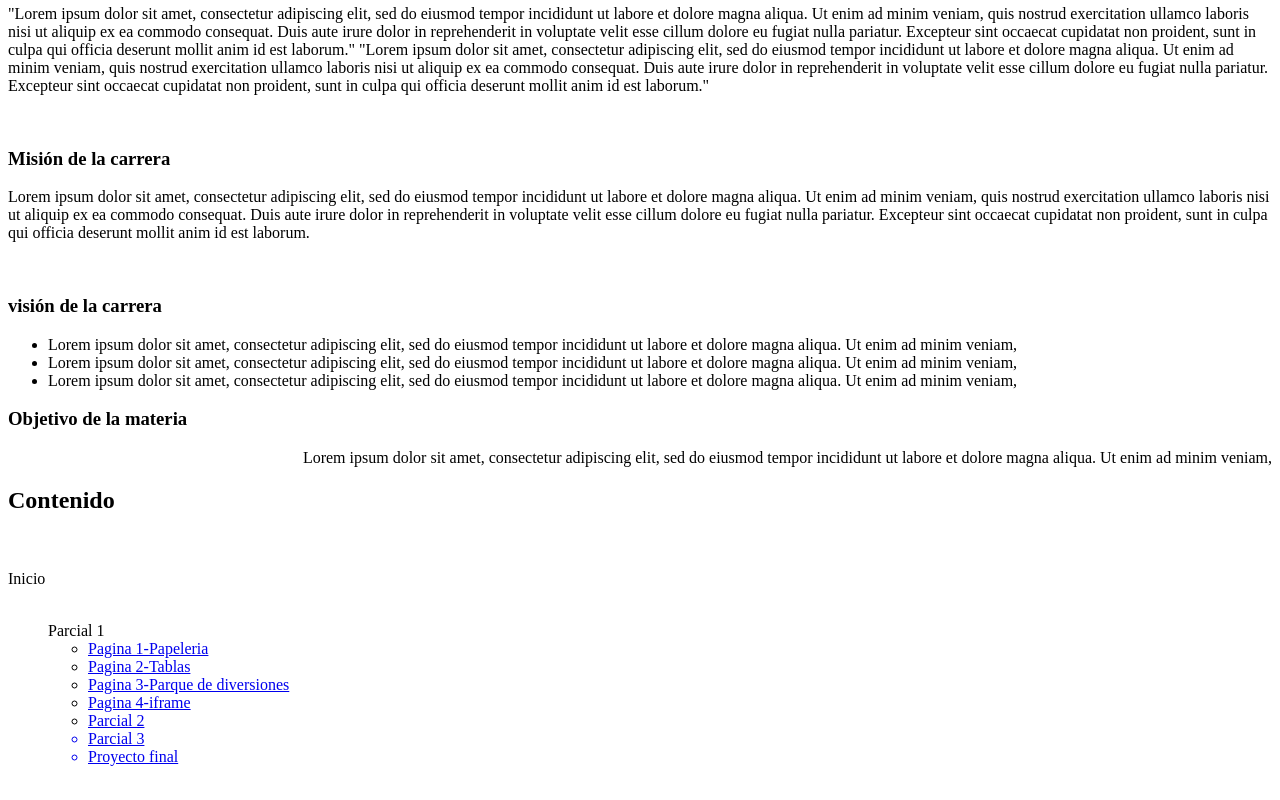
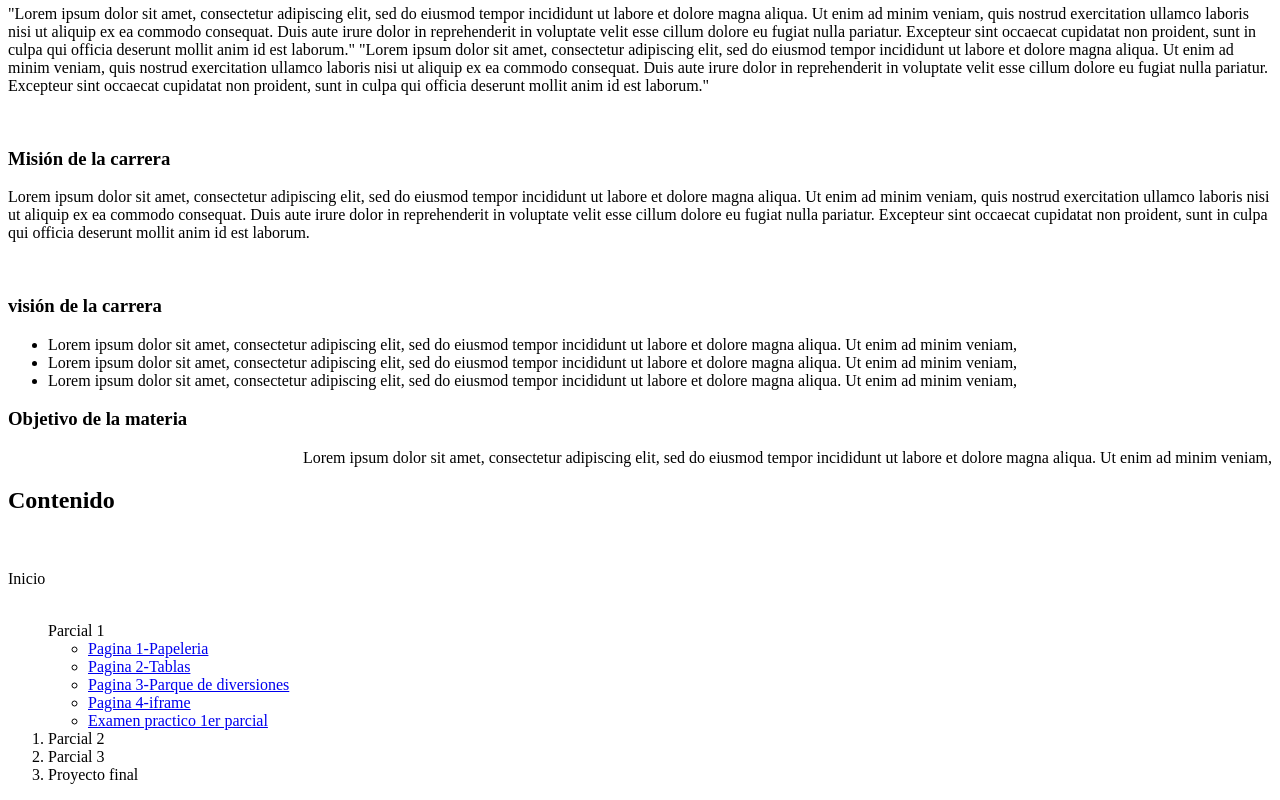
Before and after one commit to 179598/portafolio, a plain HTML site: page index.html in a window 1280 px wide. Shown: the part 486-1286 px from the top of the page. Drawn offline with Linux system fonts and the light colour scheme.

Commit message:
Update index.html

```diff
--- a/index.html
+++ b/index.html
@@ -61,7 +61,7 @@
                 <li><a href="p4.html">Pagina 2-Tablas</a></li>
                 <li><a href="P2p1.html">Pagina 3-Parque de diversiones</a> </li>
                 <li><a href="p5.html">Pagina 4-iframe</a></li>
-                <li><a href="examen.hrml>Examen practico 1er parcial </a></li>
+                <li><a href="examen.html">Examen practico 1er parcial </a></li>
               </ul>
 
               <li>Parcial 2</li>
```
